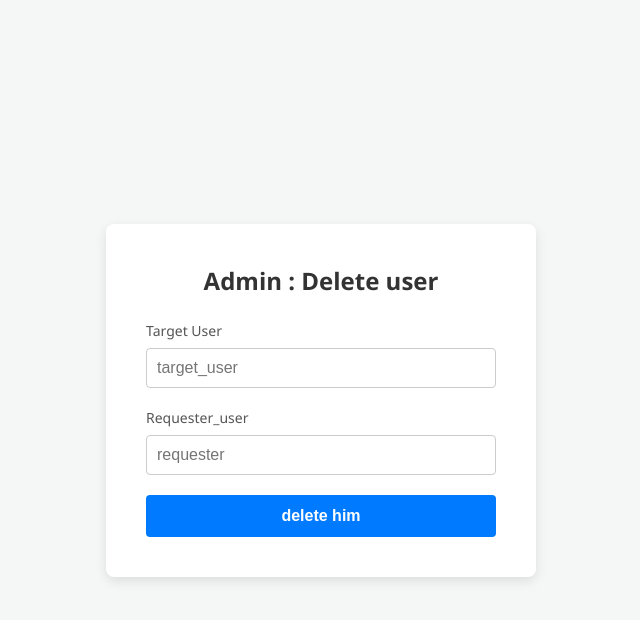
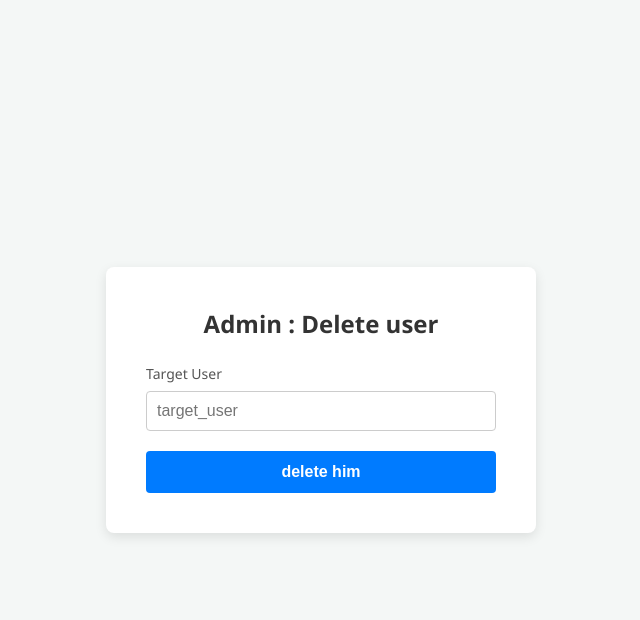
Before and after one commit to Tuckens/IoT-Project, a Flask app: page /api/auth/delete in a window 1280 px wide. Shown: the top 620 px of the page, without its empty margins (319-959 px from the left). Run offline with Flask 3, Linux system fonts and the light colour scheme; parts of the project's set-up code (start-up, migrations or seed data) failed here and were passed over.

Commit message:
refactor: remove dead requester_user field from delete form
The backend now reads the requester identity from session['username']
(fixed earlier in the security pass), so the client-supplied
requester_user field was both ignored and misleading — anyone seeing
the form might think they could impersonate another admin by typing
their name. Drop the input and the matching JS field.

```diff
--- a/flask/flaskr/templates/auth/delete.html
+++ b/flask/flaskr/templates/auth/delete.html
@@ -112,11 +112,6 @@
                 <input type="text" id="target_user" name="target_user" required placeholder="target_user">
             </div>
 
-            <div class="input-group">
-                <label for="request_user">Requester_user</label>
-                <input type="text" id="requester_user" name="request_user" required placeholder="requester">
-            </div>
-
             <button type="submit" class="login-btn">delete him</button>
 
         </form>
@@ -129,8 +124,7 @@
 
 
             const userData = {
-                target_user: document.getElementById('target_user').value,
-                requester_user: document.getElementById('requester_user').value
+                target_user: document.getElementById('target_user').value
             }
 
             const response = await fetch('/api/auth/delete', {
```
